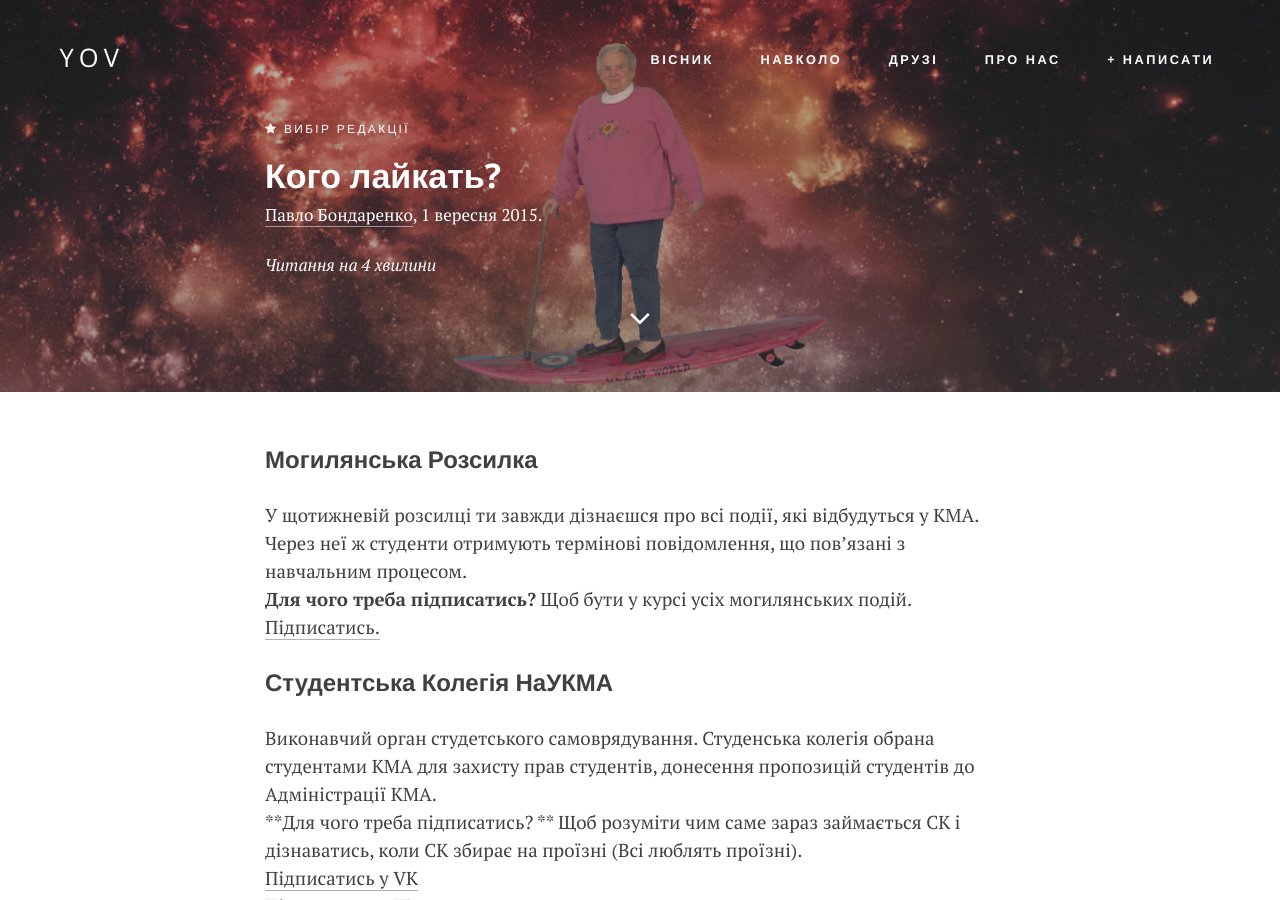
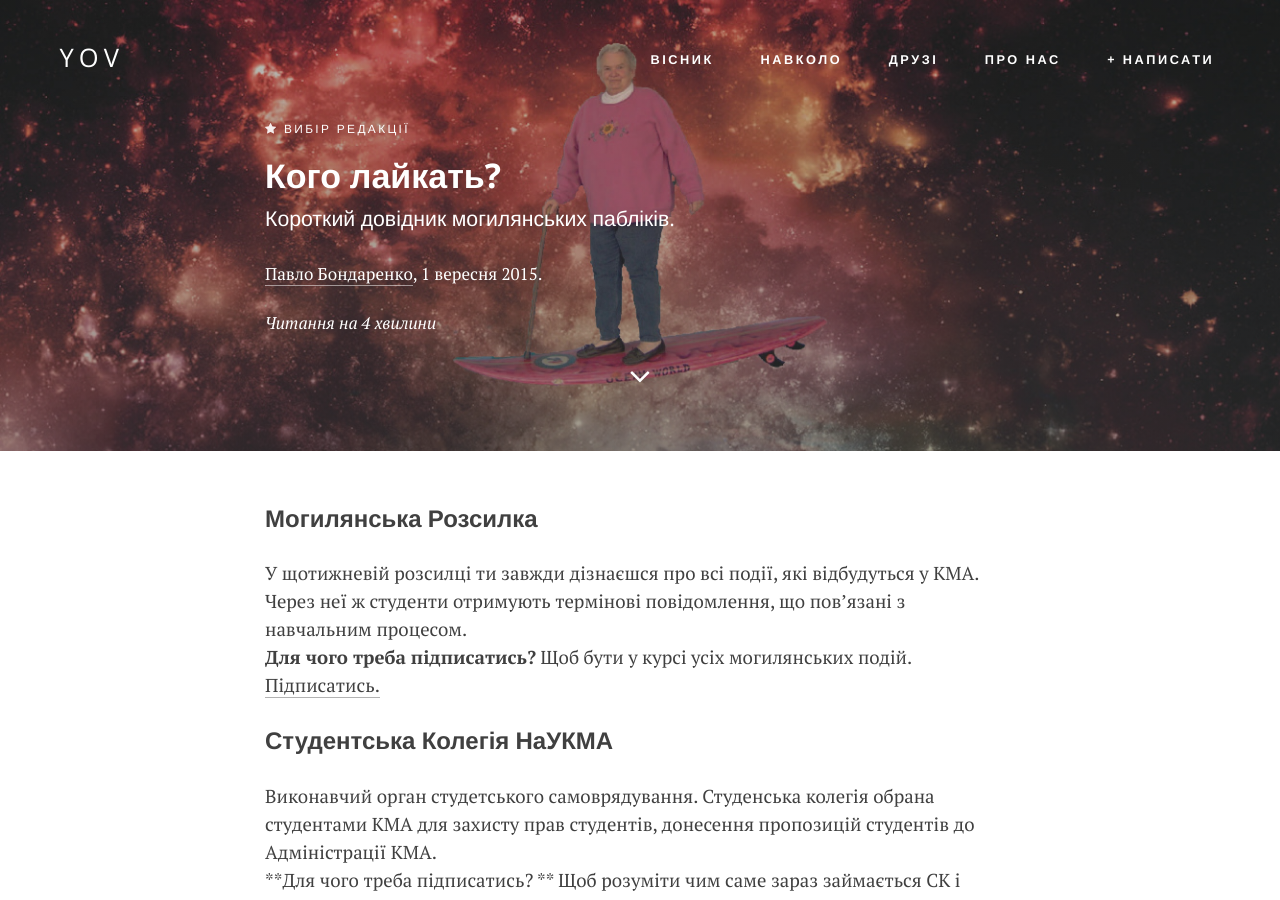
Before and after one commit to boretskyi/boretskyi.github.io, a Jekyll site: the page built from _posts/2015-09-01-kma-guide.md, in a window 1280 px wide and 900 px high. Built offline with Jekyll 4.4.1, drawn with Linux system fonts in a browser that asks for light colours; nearby versions of some CDN libraries; Markdown is read by kramdown in place of the engine named in the settings; comment, search, counter and statistics services are not loaded.

Commit message:
Updated 2015-09-01-kma-guide.md

```diff
--- a/_posts/2015-09-01-kma-guide.md
+++ b/_posts/2015-09-01-kma-guide.md
@@ -3,7 +3,7 @@ layout: post
 tags:
   - science
 published: true
-subtitle: null
+subtitle: Короткий довідник могилянських пабліків.
 author: Павло Бондаренко
 author_link: "https://www.facebook.com/bondarenkopavlo"
 image: /media/kma_guide/granny5.jpg
```
